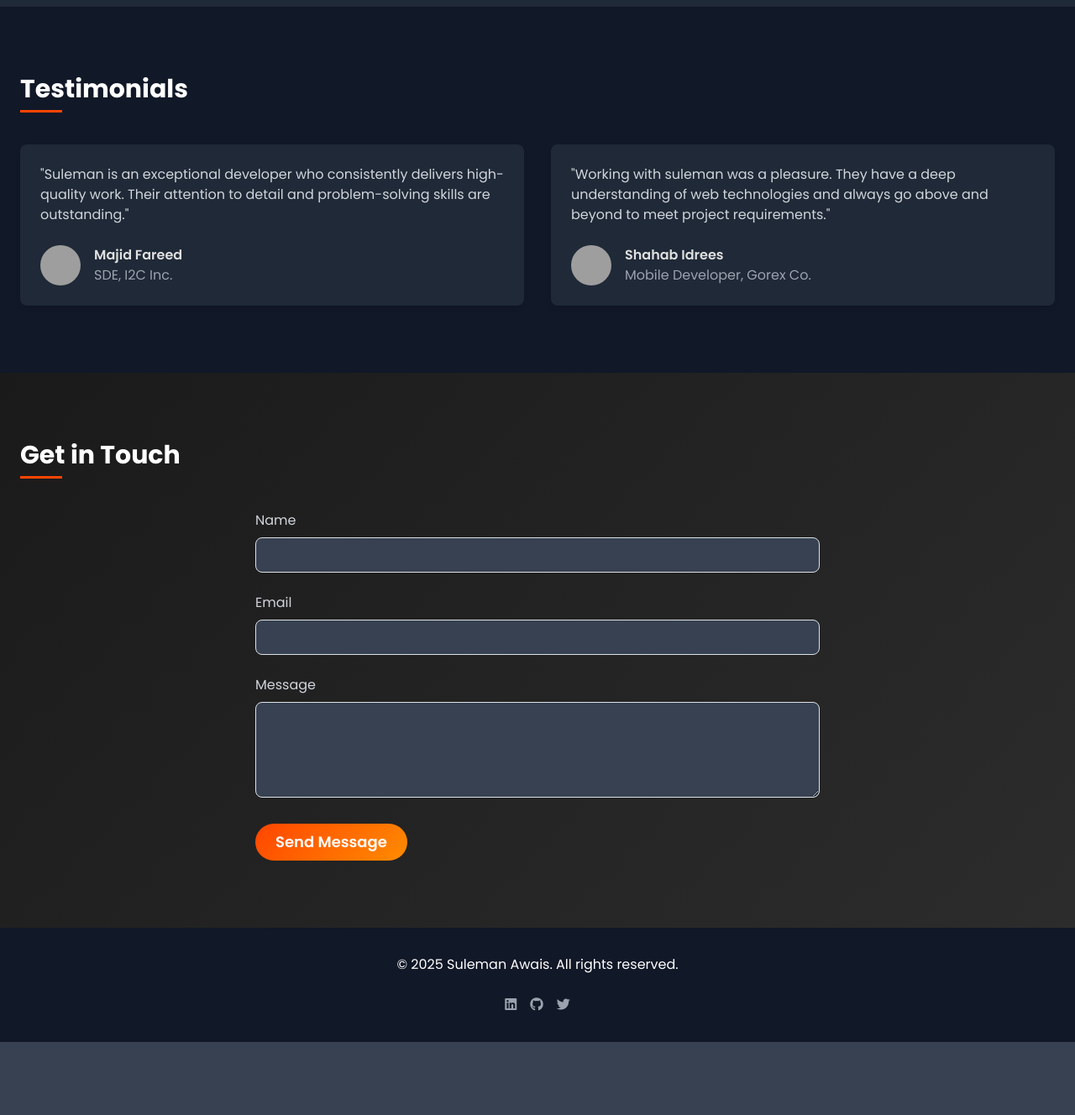
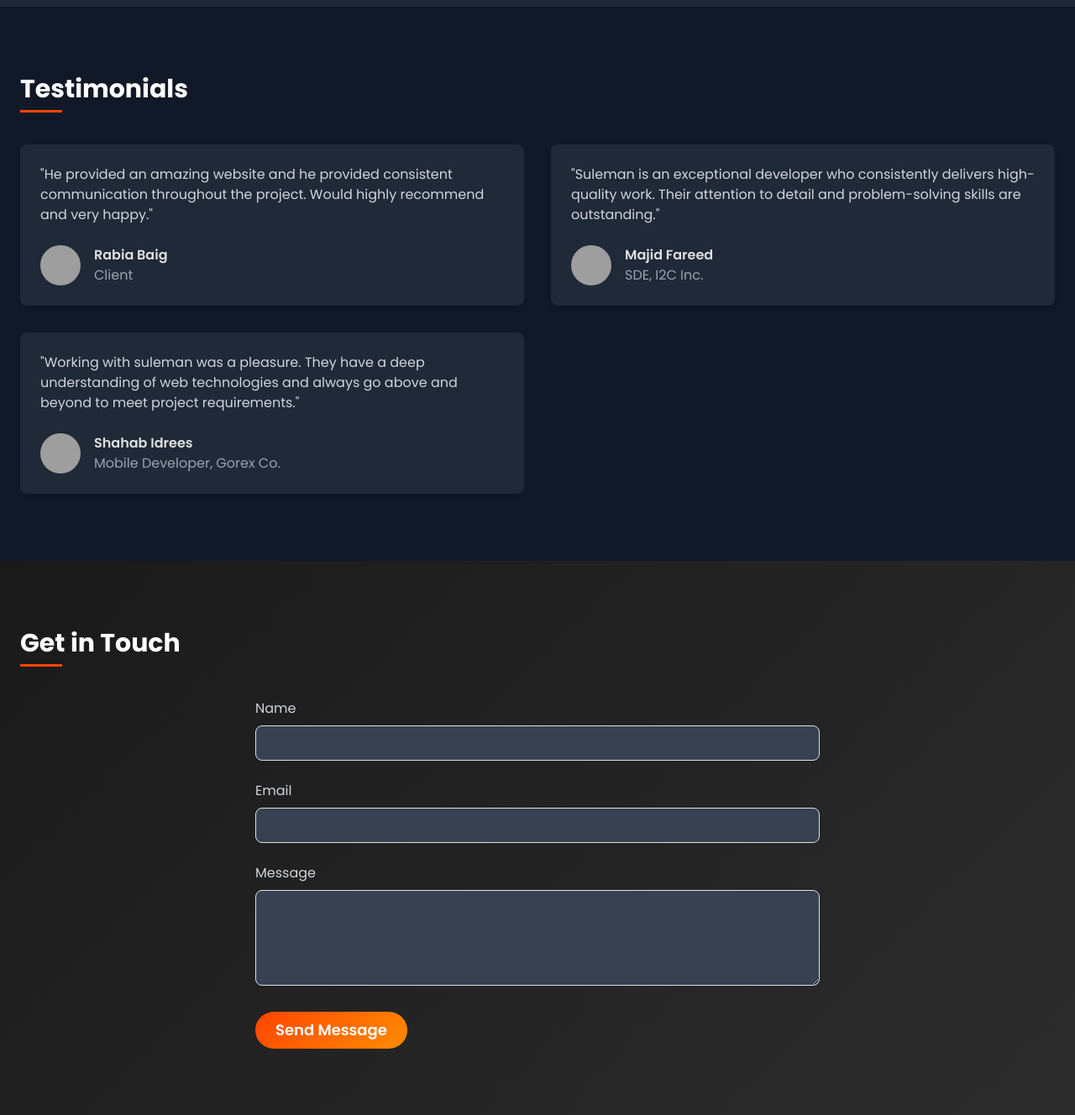
Before and after one commit to SulemanAwais/portfolio, a Django app: page / in a window 1280 px wide. Shown: the part 3788-5116 px from the top of the page at 84% size. Before the commit the page ends 5029 px from the top, so only its background shows below. Run offline with Django 4.2, Linux system fonts and the light colour scheme; some libraries are stand-ins or nearby versions; grey boxes are pictures that could not be loaded.

Commit message:
Update home.html

```diff
--- a/basic_project/basic_app/templates/home.html
+++ b/basic_project/basic_app/templates/home.html
@@ -490,6 +490,17 @@
                 <h2 class="text-3xl font-bold text-center mb-12 section-heading text-white">Testimonials</h2>
                 <div class="grid grid-cols-1 md:grid-cols-2 gap-8">
                     <div class="bg-gray-800 p-6 rounded-lg shadow-md" data-aos="fade-up">
+                        <p class="text-gray-300 mb-4">"He provided an amazing website and he provided consistent communication throughout the project. Would highly recommend and very happy."</p>
+                        <div class="flex items-center">
+                            <img src="https://api.dicebear.com/7.x/lorelei/svg?seed=Rabia&earrings=variant01&hairAccessory=flower&mood=happy&backgroundColor=ffdfbf" alt="Rabia Baig"
+                                 class="w-12 h-12 rounded-full mr-4">
+                            <div>
+                                <p class="font-semibold text-orangered">Rabia Baig</p>
+                                <p class="text-gray-400">Client</p>
+                            </div>
+                        </div>
+                    </div>
+                    <div class="bg-gray-800 p-6 rounded-lg shadow-md" data-aos="fade-up">
                         <p class="text-gray-300 mb-4">"Suleman is an exceptional developer who consistently delivers high-quality work. Their attention to detail and problem-solving skills are outstanding."</p>
                         <div class="flex items-center">
                             <img src="{% static 'basic_app/majid.svg' %}?height=50&width=50" alt="Majid Fareed"
```
